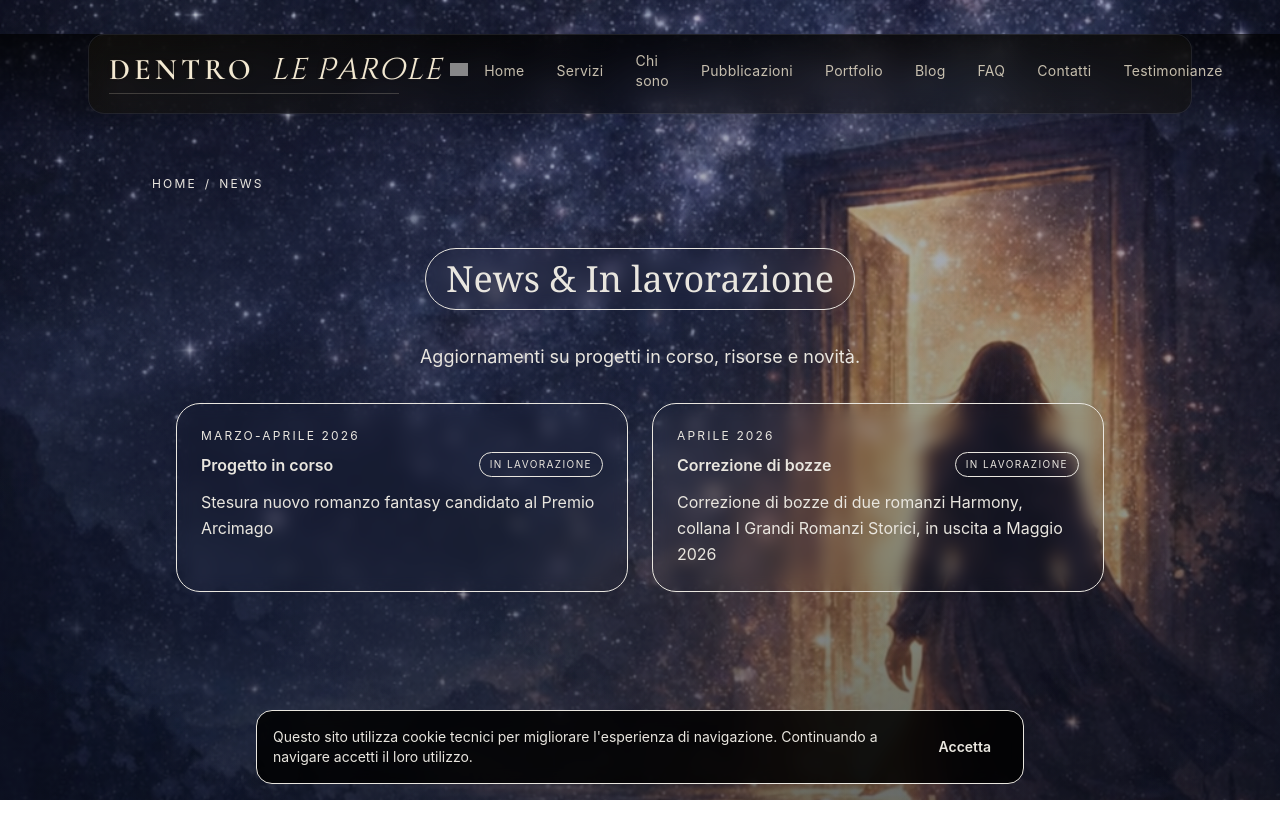
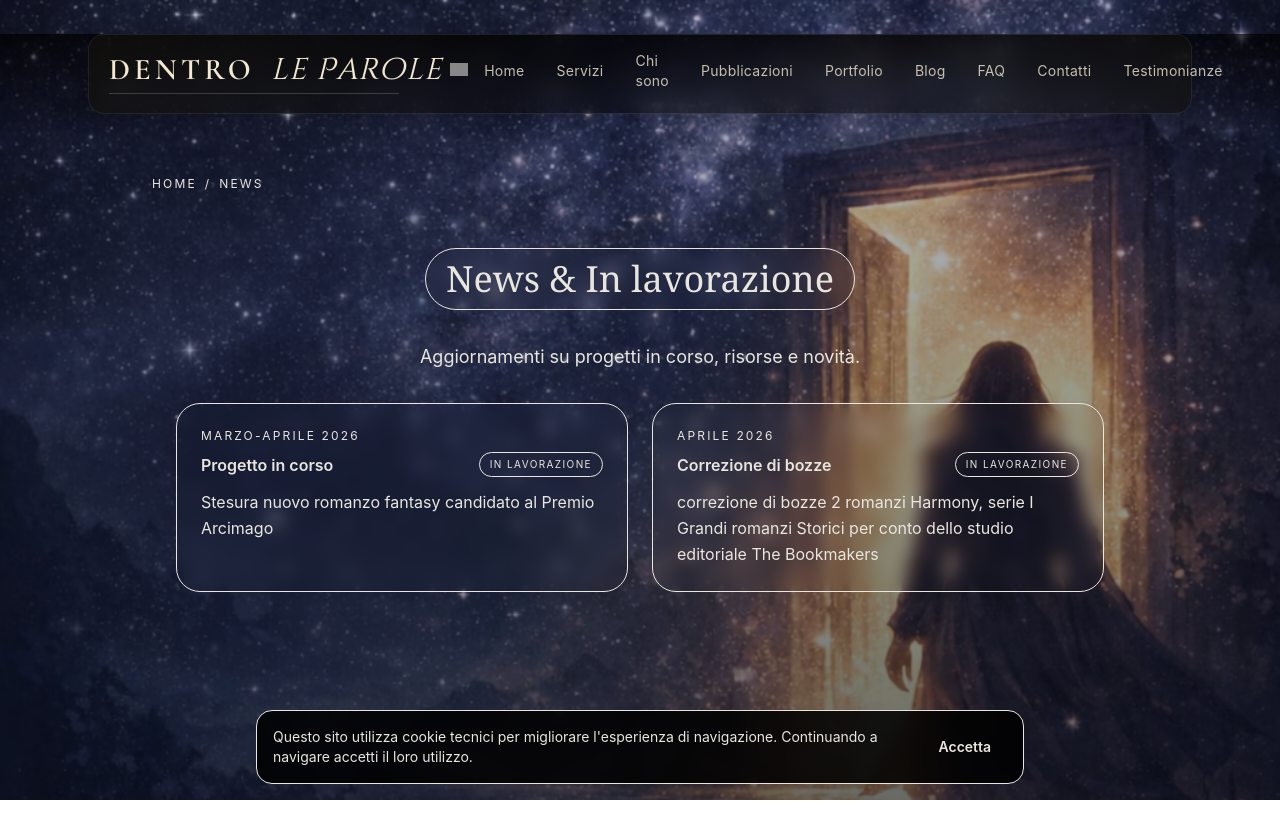
Before and after one commit to martens79/dentroleparole, a Next.js app: page /news in a window 1280 px wide. Shown: the top 838 px of the page. Built offline with nearby package versions, Linux system fonts and the light colour scheme; grey boxes are pictures that could not be loaded.

Commit message:
Aggiunti lavori portfolio + copertine Harmony

```diff
--- a/src/data/portfolio.ts
+++ b/src/data/portfolio.ts
@@ -159,22 +159,140 @@ export const portfolioItems: PortfolioItem[] = [
       "Preparazione del testo alla pubblicazione",
     ],
   },
+
   {
-    title: "Due romanzi Harmony – I Grandi Romanzi Storici",
+    title: "Romanzo Harmony – I Grandi Romanzi Storici",
     category: "Correzione di bozze",
     client: "The Bookmakers",
     year: "2026",
-    status: "in corso",
-    cover: "/images/portfolio/opera_inedita.png",
-    desc: "Due manoscritti destinati alla collana Harmony, serie I Grandi Romanzi Storici, con uscita prevista ad aprile 2026. Intervento di correzione di bozze editoriale con revisione di ortografia, punteggiatura, refusi e uniformità tipografica.",
+    status: "pubblicato",
+    cover: "/images/portfolio/HArmoni_1.jpg",
+    desc: "Correzione di bozze editoriale su romanzo pubblicato nella collana Harmony, serie I Grandi Romanzi Storici. Intervento focalizzato su ortografia, punteggiatura, refusi e uniformità tipografica nel rispetto delle linee editoriali della collana.",
     highlights: [
+      "Romanzo pubblicato",
+      "Collana Harmony – I Grandi Romanzi Storici",
       "Correzione di bozze editoriale",
-      "Due manoscritti",
       "Ortografia e punteggiatura",
+      "Uniformità tipografica",
+      "Lavoro svolto per The Bookmakers",
+    ],
+  },
+  {
+    title: "Romanzo Harmony – I Grandi Romanzi Storici",
+    category: "Correzione di bozze",
+    client: "The Bookmakers",
+    year: "2026",
+    status: "pubblicato",
+    cover: "/images/portfolio/HArmony_2.jpg",
+    desc: "Correzione di bozze editoriale su romanzo pubblicato nella collana Harmony, serie I Grandi Romanzi Storici. Revisione di ortografia, punteggiatura, refusi e uniformità tipografica secondo gli standard editoriali della collana.",
+    highlights: [
+      "Romanzo pubblicato",
+      "Collana Harmony – I Grandi Romanzi Storici",
+      "Correzione di bozze editoriale",
       "Revisione refusi",
       "Uniformità tipografica",
       "Lavoro svolto per The Bookmakers",
-      "Uscita prevista aprile 2026",
+    ],
+  },
+  {
+    title: "Romanzo Harmony – I Grandi Romanzi Storici",
+    category: "Correzione di bozze",
+    client: "The Bookmakers",
+    year: "2026",
+    status: "concluso",
+    cover: "/images/portfolio/opera_inedita.png",
+    desc: "Correzione di bozze editoriale su romanzo della collana Harmony, serie I Grandi Romanzi Storici. Intervento concluso con revisione di ortografia, punteggiatura, refusi e uniformità tipografica.",
+    highlights: [
+      "Lavoro concluso",
+      "Collana Harmony – I Grandi Romanzi Storici",
+      "Correzione di bozze editoriale",
+      "Ortografia e punteggiatura",
+      "Uniformità tipografica",
+      "Lavoro svolto per The Bookmakers",
+    ],
+  },
+  {
+    title: "Romanzo Harmony – I Grandi Romanzi Storici",
+    category: "Correzione di bozze",
+    client: "The Bookmakers",
+    year: "2026",
+    status: "concluso",
+    cover: "/images/portfolio/opera_inedita.png",
+    desc: "Correzione di bozze editoriale su secondo romanzo della collana Harmony, serie I Grandi Romanzi Storici. Revisione finale del testo con attenzione a correttezza formale e uniformità editoriale.",
+    highlights: [
+      "Lavoro concluso",
+      "Collana Harmony – I Grandi Romanzi Storici",
+      "Correzione di bozze editoriale",
+      "Revisione finale del testo",
+      "Uniformità editoriale",
+      "Lavoro svolto per The Bookmakers",
+    ],
+  },
+
+  {
+    title: "Saggio divulgativo di astrofisica",
+    category: "Correzione di bozze",
+    client: "The Bookmakers",
+    status: "concluso",
+    cover: "/images/portfolio/opera_inedita.png",
+    desc: "Revisione stilistica e correzione di bozze di un saggio divulgativo in ambito astrofisico, svolta per il service editoriale The Bookmakers. L’intervento ha richiesto particolare attenzione alla chiarezza espositiva, alla coerenza terminologica e alla leggibilità del testo, mantenendo l’accuratezza scientifica dei contenuti.",
+    highlights: [
+      "Revisione stilistica",
+      "Correzione di bozze",
+      "Chiarezza espositiva",
+      "Coerenza terminologica",
+      "Leggibilità del testo",
+      "Accuratezza scientifica",
+      "Lavoro svolto per The Bookmakers",
+    ],
+  },
+  {
+    title: "Valutazione editoriale – saga dark romance (vol. 1)",
+    category: "Editing narrativo",
+    client: "Autore anonimo",
+    status: "concluso",
+    cover: "/images/portfolio/opera_inedita.png",
+    desc: "Valutazione editoriale del primo volume di una saga dark romance, propedeutica a un articolato lavoro di editing strutturale e stilistico e a un successivo intervento di ghostwriting, esteso anche ai volumi successivi.",
+    highlights: [
+      "Valutazione editoriale",
+      "Analisi struttura narrativa",
+      "Sviluppo della saga",
+      "Preparazione editing strutturale",
+      "Preparazione editing stilistico",
+      "Base per ghostwriting successivo",
+    ],
+  },
+  {
+    title: "Contemporary Romance Young Adult",
+    category: "Correzione di bozze",
+    client: "The Bookmakers",
+    status: "concluso",
+    cover: "/images/portfolio/opera_inedita.png",
+    desc: "Correzione di bozze completa su un romanzo contemporary romance Young Adult, svolta per la piattaforma editoriale The Bookmakers. Intervento focalizzato su revisione ortografica e grammaticale, uniformità tipografica e miglioramento della fluidità del testo, nel rispetto della voce autoriale.",
+    highlights: [
+      "Correzione ortografica",
+      "Revisione grammaticale",
+      "Uniformità tipografica",
+      "Fluidità del testo",
+      "Rispetto della voce autoriale",
+      "Lavoro svolto per The Bookmakers",
+    ],
+  },
+  {
+    title: "Contemporary Romance Young Adult – Sport Romance",
+    category: "Correzione di bozze",
+    client: "The Bookmakers",
+    status: "concluso",
+    cover: "/images/portfolio/opera_inedita.png",
+    desc: "Revisione di correzione di bozze svolta per conto della piattaforma The Bookmakers su un romanzo contemporary romance young adult ambientato nel mondo dell’hockey professionistico (NHL). Il testo presenta dinamiche tipiche dello sport romance e affronta tematiche emotive complesse come lutto, trauma e relazioni familiari, richiedendo particolare attenzione alla coerenza stilistica, al ritmo narrativo e all’uniformità linguistica.",
+    highlights: [
+      "Correzione di bozze",
+      "Sport romance",
+      "Ambientazione NHL",
+      "Coerenza stilistica",
+      "Ritmo narrativo",
+      "Uniformità linguistica",
+      "Lavoro svolto per The Bookmakers",
     ],
   },
 ];
--- a/src/data/updates.ts
+++ b/src/data/updates.ts
@@ -8,7 +8,7 @@ export const updates = [
   {
     date: "Aprile 2026",
     title: "Correzione di bozze",
-    desc: "Correzione di bozze di due romanzi Harmony, collana I Grandi Romanzi Storici, in uscita a Maggio 2026",
+    desc: "correzione di bozze 2 romanzi Harmony, serie I Grandi romanzi Storici per conto dello studio editoriale The Bookmakers",
     status: "in lavorazione",
   },
 ];
```
Also changed, not shown: public/images/portfolio/HArmoni_1.jpg (added), public/images/portfolio/HArmony_2.jpg (added).
